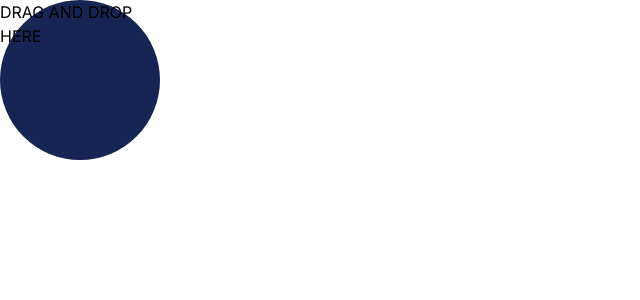
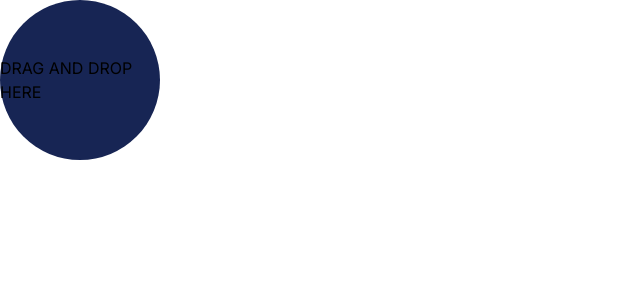
Before and after one commit to emdevelopa/HNGTask1, a Next.js app in the folder task3/imapeapp/: page /dashboard in a window 1280 px wide. Shown: the top 300 px of the page, without its empty margins (0-640 px from the left). Built offline with nearby package versions, Linux system fonts and the light colour scheme.

Commit message:
Login page

```diff
--- a/task3/imapeapp/src/app/dashboard/page.jsx
+++ b/task3/imapeapp/src/app/dashboard/page.jsx
@@ -2,7 +2,7 @@ export default function Dashboard(){
     return(
         <>
          <section>
-            <div className="bg-blue-950 w-[10em] h-[10em] rounded-[50%] flex">
+            <div className="bg-blue-950 w-[10em] h-[10em] rounded-[50%] flex items-center justify-center">
                 <h1>DRAG AND DROP HERE</h1>
             </div>
          </section>
```
